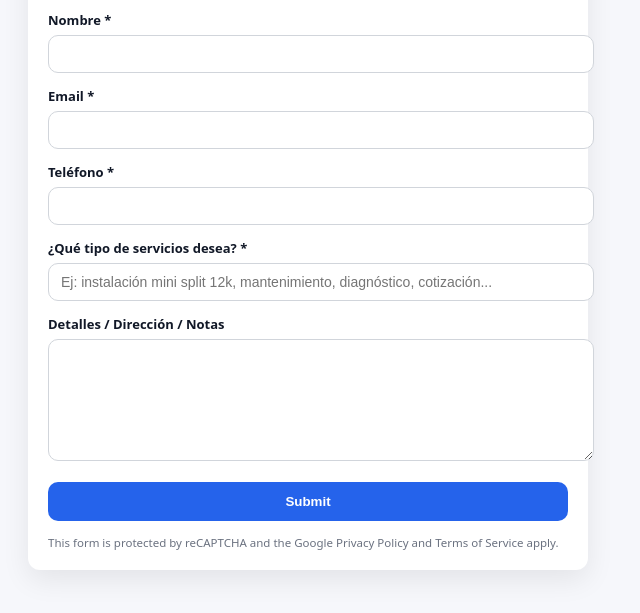
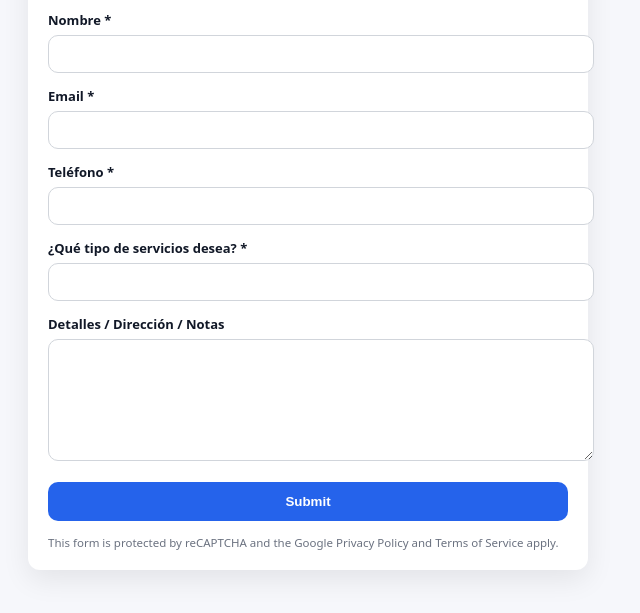
Before and after one commit to eliezelapolinaris2017-lab/secure-form-email-backend, a website: page index.html in a window 1280 px wide. Shown: the part 115-728 px from the top of the page, without its empty margins (332-972 px from the left). Drawn offline with Linux system fonts and the light colour scheme.

Commit message:
Update index.html

```diff
--- a/index.html
+++ b/index.html
@@ -76,7 +76,7 @@
         <input name="phone" required>
 
         <label>¿Qué tipo de servicios desea? *</label>
-        <input name="service" required placeholder="Ej: instalación mini split 12k, mantenimiento, diagnóstico, cotización...">
+        <input name="service" required>
 
         <label>Detalles / Dirección / Notas</label>
         <textarea name="details"></textarea>
```
